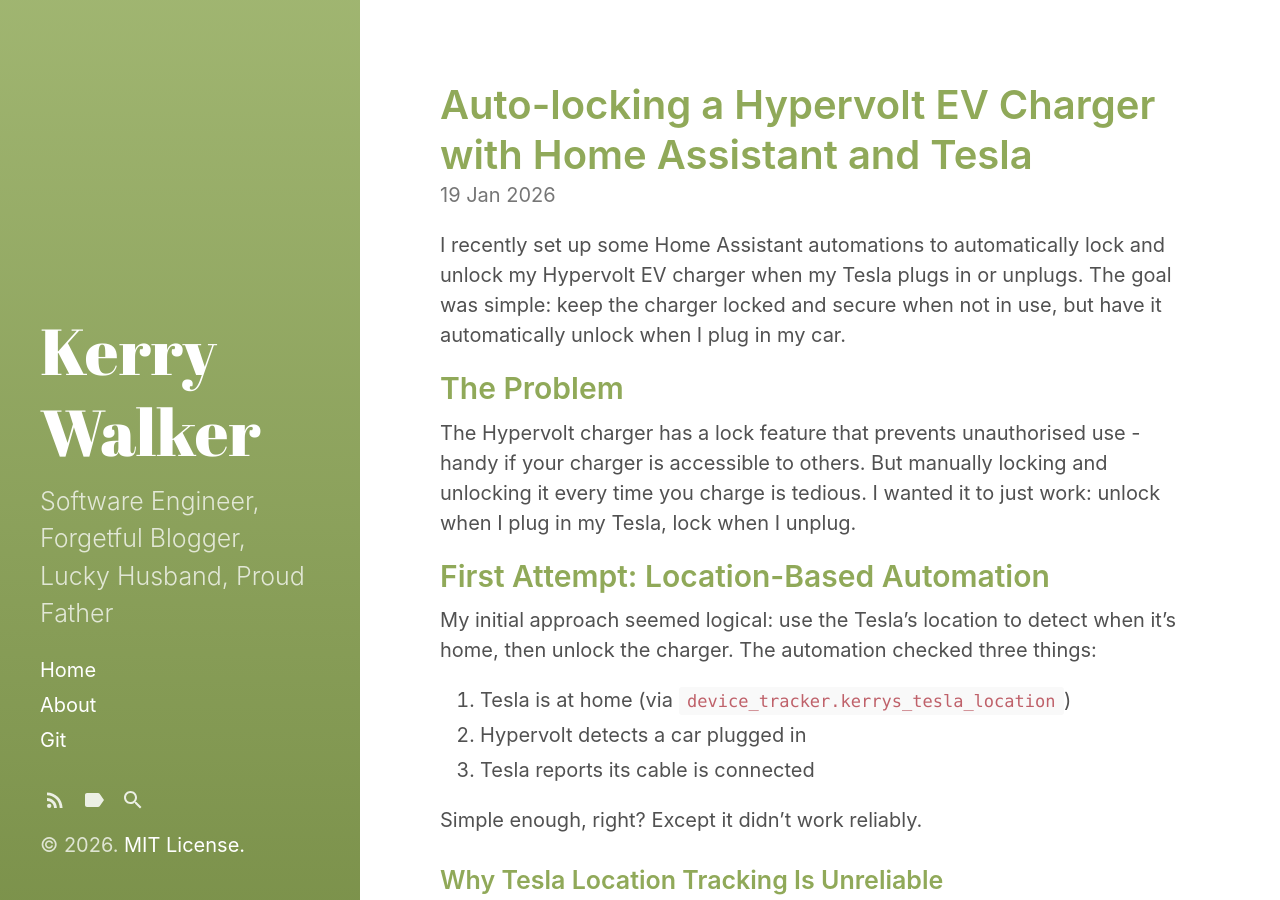
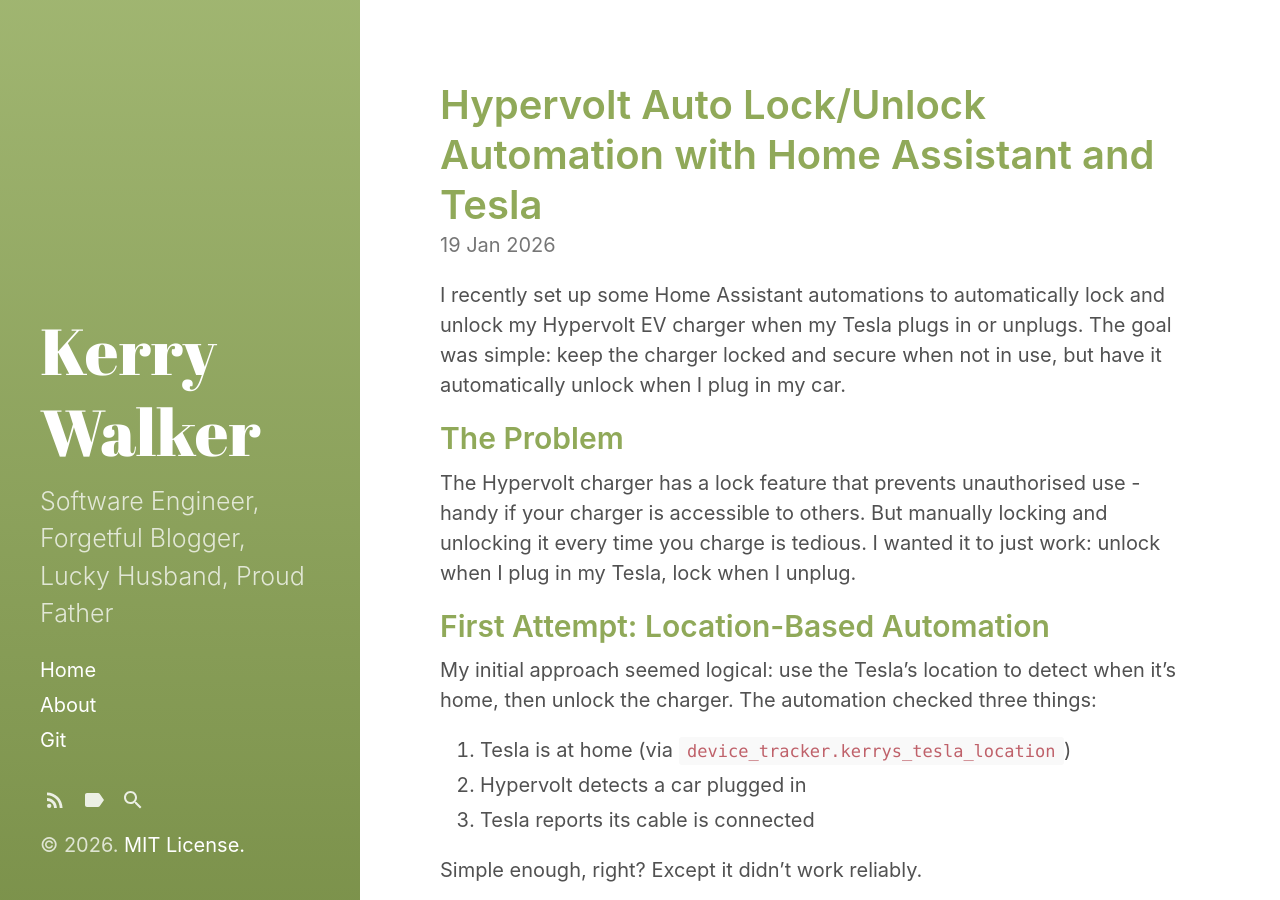
Before and after one commit to KerryWalker/KerryWalker.github.io, a Jekyll site: the page built from _posts/2026-01-19-hypervolt-auto-lock-home-assistant.md, in a window 1280 px wide and 900 px high. Built offline with Jekyll 4.4.1, drawn with Linux system fonts in a browser that asks for light colours; some of the changed text lies outside the part shown.

Commit message:
Update 2026-01-19-hypervolt-auto-lock-home-assistant.md

```diff
--- a/_posts/2026-01-19-hypervolt-auto-lock-home-assistant.md
+++ b/_posts/2026-01-19-hypervolt-auto-lock-home-assistant.md
@@ -1,6 +1,7 @@
 ---
 layout: post
-title: Auto-locking a Hypervolt EV Charger with Home Assistant and Tesla
+title: Hypervolt Auto Lock/Unlock Automation with Home Assistant and Tesla
+excerpt: How to automatically lock and unlock a Hypervolt EV charger using Home Assistant automations when a Tesla plugs in or unplugs.
 tags:
   - home-assistant
   - hypervolt
@@ -48,7 +49,7 @@ I had to accept that reliable location tracking wasn't going to happen without c
 The compromise was to drop location entirely and rely on what I *could* trust - the physical connection. If my Hypervolt (which is fixed at my house) detects a car plugged in, AND my Tesla confirms its cable is connected, then it must be my Tesla at my house. The Hypervolt itself becomes the location check. It's not as elegant as "Tesla arrives home, charger unlocks", but it's bulletproof.
 
 
-## The Final Solution
+## The Final Automation
 
 Two sensors, no GPS:
 
```
